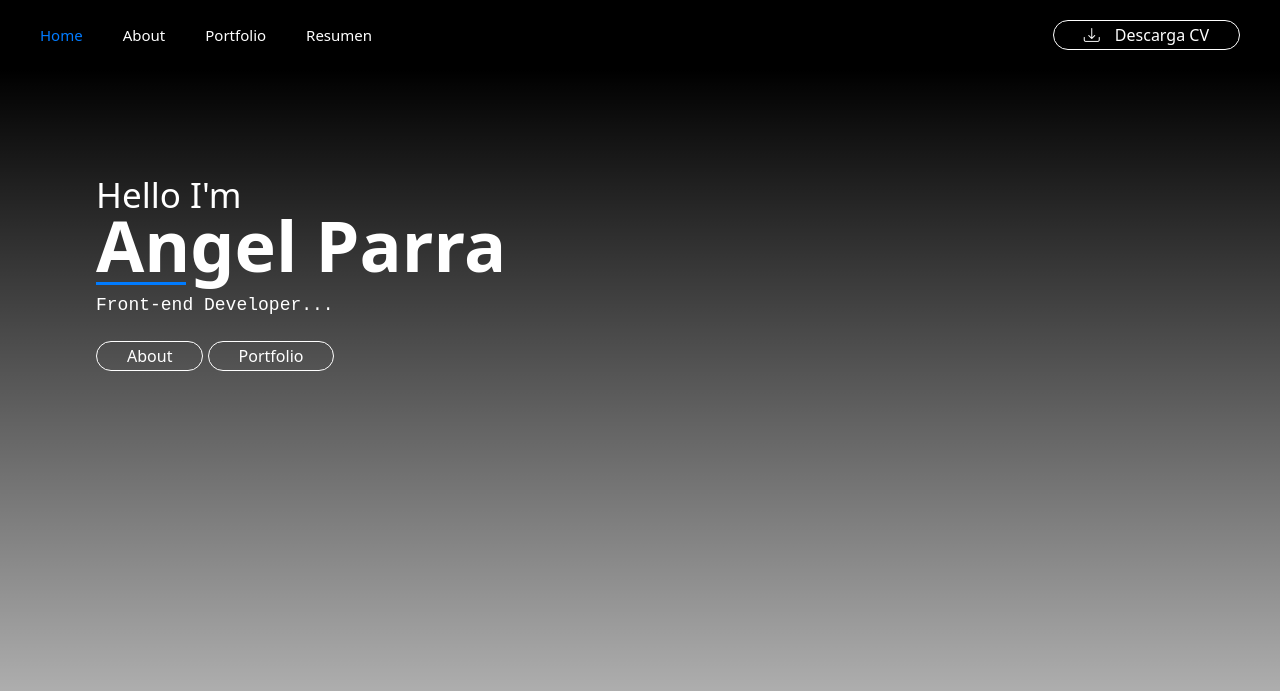
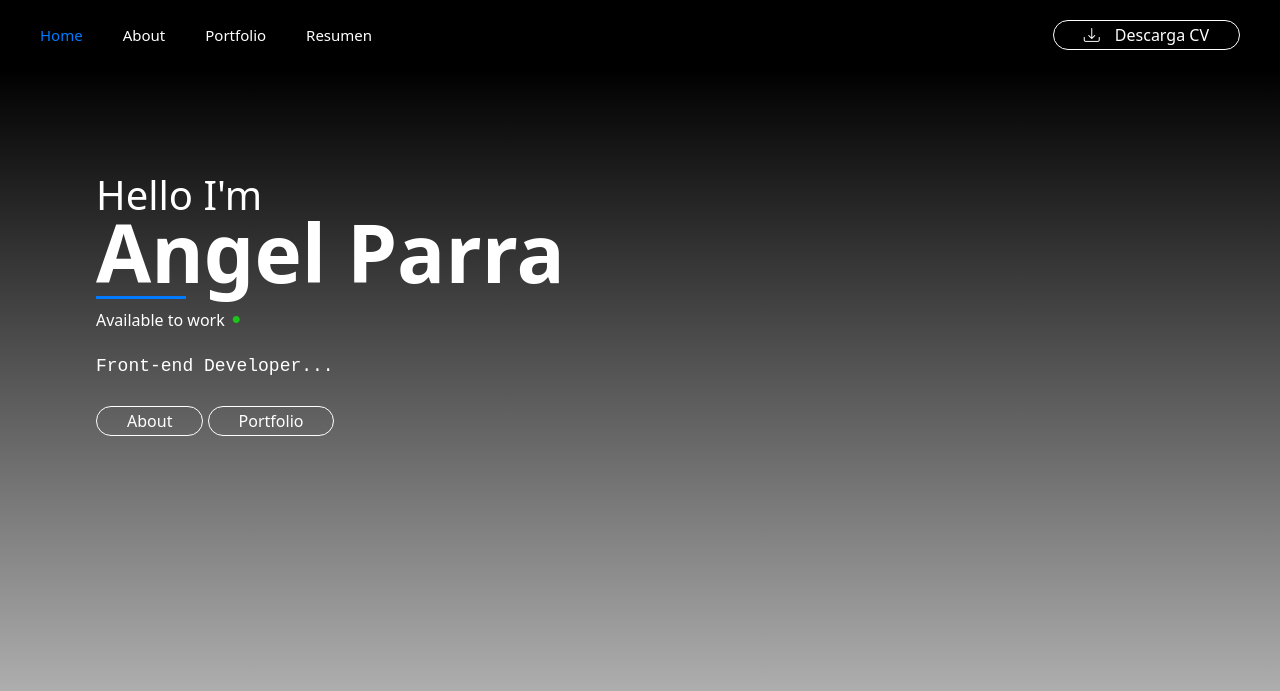
Before and after one commit to AngelDavParra/portafolio, a website built with Vite: page index.html in a window 1280 px wide. Shown: the top 691 px of the page. Built offline with nearby package versions, Linux system fonts and the light colour scheme; files whose address does not match are found by name.

Commit message:
'udpate_estilos4'

```diff
--- a/index.html
+++ b/index.html
@@ -30,6 +30,7 @@
         <div class="container">
           <div class="info">
             <h1> Hello I'm <span>Angel Parra</span></h1>
+            <p class="available">Available to work <i class="bi bi-circle-fill"></i></p>
             <p class="typewriter">Front-end Developer...</p>
             <a href="./about.html" class="btn">About</a>
             <a href="./portfolio.html" class="btn">Portfolio</a>
--- a/src/sass/abstracts/_mixins.scss
+++ b/src/sass/abstracts/_mixins.scss
@@ -34,6 +34,9 @@
 
 // BUTTONS
 @mixin boton() {
+  display: inline-flex;         // para alinear contenido internamente
+  align-items: center;          // centra verticalmente
+  justify-content: center;
   padding: 3px 30px;
   color: white;
   text-decoration: none;
--- a/src/sass/layout/_hero.scss
+++ b/src/sass/layout/_hero.scss
@@ -17,13 +17,13 @@
                 color: white;
                 display: flex;
                 flex-direction: column;
-                font-size: 35px;
+                font-size: 40px;
                 font-weight: 200;
                 margin-bottom: 10px;
                 line-height: 50px;
                 span {
                     font-weight: bold;
-                    // font-size: 50px;
+                    line-height: 0.8;
                     &::after {
                         content: "";
                         width: 90px;
@@ -35,7 +35,23 @@
                 }
             }
 
+            .available {
+                color: white;
+                display: inline-block;
+                border-radius: 5px;
+                display: flex;
+                gap: 8px;
+                align-items: center;
+
+                .bi-circle-fill {
+                    font-size: 7px;
+                    color: rgb(28, 196, 28);
+                }
+            }
+
+
             .typewriter {
+                margin-top: 25px;
                 color: white;
                 font-size: 18px;
                 margin-bottom: 30px;
@@ -90,7 +106,7 @@
                 font-size: 50px;
                 line-height: 70px;
                 span {
-                    font-size: 70px;
+                    font-size: 80px;
                     &::after {
                         width: 125px;
                     }
@@ -100,5 +116,36 @@
         }
 
     }
+    @include ab.breakpoint(desktopxl) {
+        height: calc(100vh - 70px);
+        .container {
+            .info {
+                h1 {
+                    font-size: 60px;
+                    span {
+                        font-size: 95px;
+                        line-height: 1;
+                        &::after {
+                            width: 125px;
+                        }
+                    }
+                }
+                .typewriter {
+                    font-size: 25px;
+                }
+
+                .btn {
+                    font-size: 20px;
+                }
+            }
+            .social {
+                a {
+                    font-size: 30px;
+                }
+            }
+
+        }
+
+    }
 
 }
--- a/src/sass/pages/_about.scss
+++ b/src/sass/pages/_about.scss
@@ -55,10 +55,13 @@
         gap: 80px;
 
         .info{
-             width: 500px;
+             width: 650px;
 
             h1{
                 font-size: 40px;
+            }
+            p {
+                font-size: 20px;
             }
         }
 
@@ -73,10 +76,17 @@
     height: calc(100vh - 165px);
     .container {
         flex-direction: row;
-        gap: 80px;
+        gap: 180px;
 
         .info{
-             width: 700px;
+             width: 800px;
+
+            h1{
+                font-size: 50px;
+            }
+            p {
+                font-size: 25px;
+            }
         }
 
         img {
--- a/src/sass/pages/_resumen.scss
+++ b/src/sass/pages/_resumen.scss
@@ -31,7 +31,8 @@
             grid-template-rows: 1fr 20px;
             align-items: center;
             margin-bottom: 1rem;
-            border: 3px solid ab.$color-primary;
+            // border: 3px solid ab.$color-primary;
+            background-color: rgb(23, 23, 44);
             border-radius: 10px;
 
             .barra {
@@ -46,7 +47,7 @@
                 background-image: linear-gradient(to right, ab.$color-primary var(--progreso), transparent 0);
                 background-repeat: no-repeat;
                 grid-area: 2 / 1 /span 1 / span 3;
-                border: 3px double black;
+                border: 3px double rgb(65, 64, 64);
             }
             img {
                 width: 40px;
```
Also changed, not shown: about.html (+1 -1 lines), portfolio.html (+14 -15 lines).
